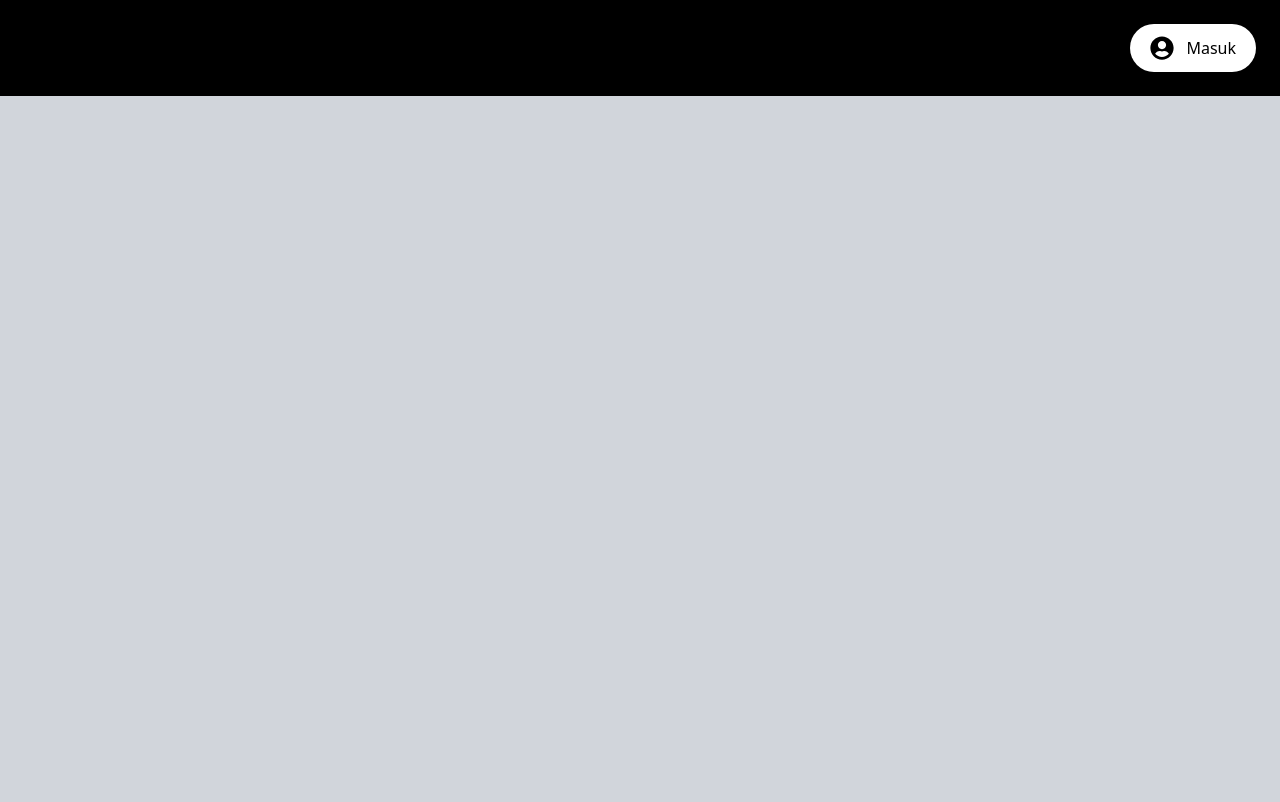
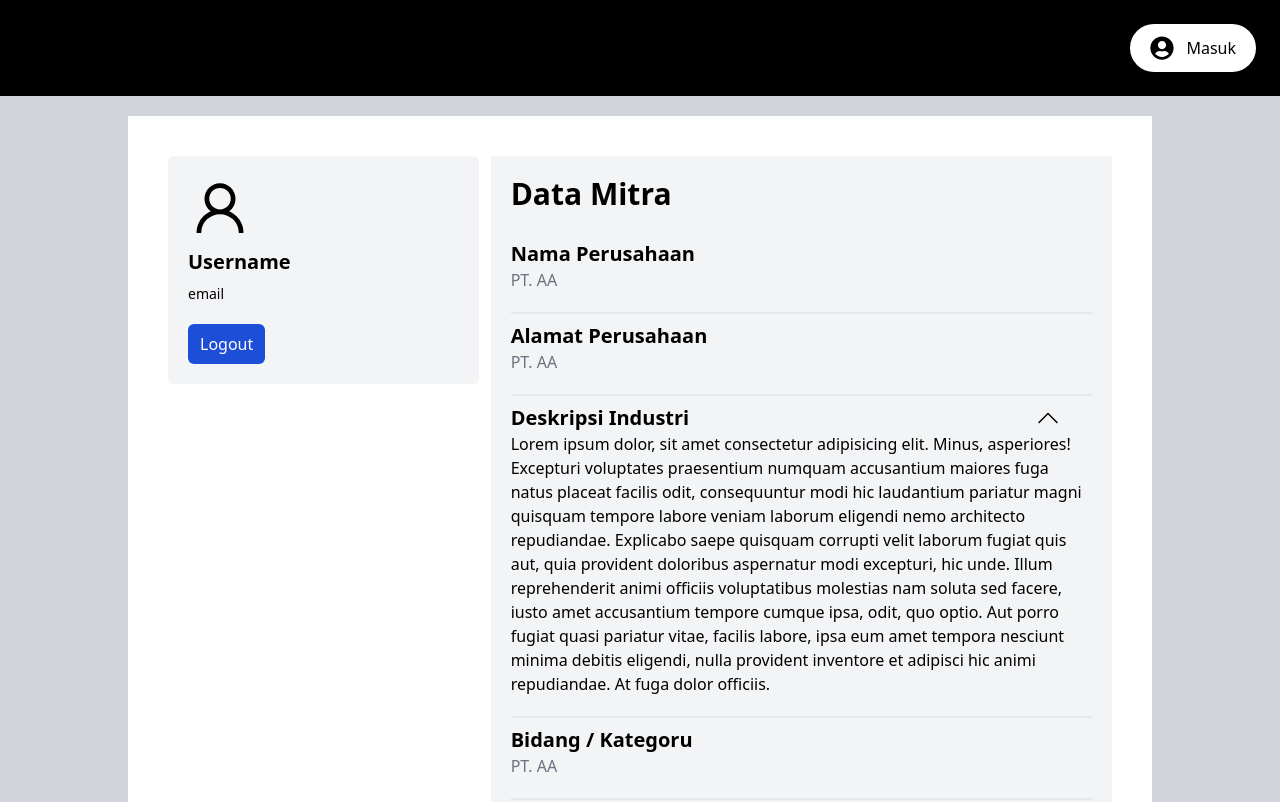
Before and after one commit to rg-km/final-project-engineering-3, a React (Create React App) app in the folder frontend/: page /mitra/profile in a window 1280 px wide. Before the commit this address had no page. Shown: the top 802 px of the page. Built offline with nearby package versions, Linux system fonts and the light colour scheme.

Commit message:
feat : add mitra profile page

```diff
--- a/frontend/src/App.js
+++ b/frontend/src/App.js
@@ -3,6 +3,7 @@ import TopBar from './components/shared/TopBar'
 import Login from './pages/Login'
 import MitraChallenges from './pages/MitraChallenges'
 import MitraInformation from './pages/MitraInformation'
+import MitraProfile from './pages/MitraProfile'
 import PostChallenge from './pages/PostChallenge'
 import RegistrantInformation from './pages/RegistrantInformation'
 import RegistrantList from './pages/RegistrantList'
@@ -25,6 +26,7 @@ function App() {
         </Route>
         <Route path="/mitra">
           <Route path="information" element={<MitraInformation />} />
+          <Route path="profile" element={<MitraProfile />} />
         </Route>
       </Routes>
     </div>
--- /dev/null
+++ b/frontend/src/pages/MitraProfile.jsx
@@ -0,0 +1,69 @@
+import React from 'react'
+import { AiOutlineUser } from 'react-icons/ai'
+import Accordion from '../components/shared/Accordion'
+
+function MitraProfile() {
+  return (
+    <div className="container">
+      <div className="grid lg:grid-cols-[1fr_2fr] gap-3">
+        <div className="space-y-6">
+          <div className="bg-gray-100 p-5 rounded-md flex flex-col justify-center items-center lg:items-start">
+            <div>
+              <AiOutlineUser fontSize={64} />
+            </div>
+            <div className="mt-2 space-y-2 text-center lg:text-left">
+              <div className="text-xl font-semibold">Username</div>
+              <div className="text-sm">email</div>
+            </div>
+            <button className="mt-5 text-white px-3 py-2 rounded-md bg-blue-700 hover:bg-blue-800">
+              Logout
+            </button>
+          </div>
+        </div>
+        <div className="p-5 bg-gray-100">
+          <h2 className="text-3xl font-semibold">Data Mitra</h2>
+          <div className="flex flex-col mt-5 divide-y-2 space-y-3">
+            <div className="py-2">
+              <div className="text-xl font-semibold">Nama Perusahaan</div>
+              <div className="text-gray-500">PT. AA</div>
+            </div>
+            <div className="py-2">
+              <div className="text-xl font-semibold">Alamat Perusahaan</div>
+              <div className="text-gray-500">PT. AA</div>
+            </div>
+            <div className="py-2">
+              <Accordion title={'Deskripsi Industri'} isOpen={true}>
+                <p>
+                  Lorem ipsum dolor, sit amet consectetur adipisicing elit. Minus, asperiores!
+                  Excepturi voluptates praesentium numquam accusantium maiores fuga natus placeat
+                  facilis odit, consequuntur modi hic laudantium pariatur magni quisquam tempore
+                  labore veniam laborum eligendi nemo architecto repudiandae. Explicabo saepe
+                  quisquam corrupti velit laborum fugiat quis aut, quia provident doloribus
+                  aspernatur modi excepturi, hic unde. Illum reprehenderit animi officiis
+                  voluptatibus molestias nam soluta sed facere, iusto amet accusantium tempore
+                  cumque ipsa, odit, quo optio. Aut porro fugiat quasi pariatur vitae, facilis
+                  labore, ipsa eum amet tempora nesciunt minima debitis eligendi, nulla provident
+                  inventore et adipisci hic animi repudiandae. At fuga dolor officiis.
+                </p>
+              </Accordion>
+            </div>
+            <div className="py-2">
+              <div className="text-xl font-semibold">Bidang / Kategoru</div>
+              <div className="text-gray-500">PT. AA</div>
+            </div>
+            <div className="py-2">
+              <div className="text-xl font-semibold">Jumlah Pegawai</div>
+              <div className="text-gray-500">PT. AA</div>
+            </div>
+            <div className="py-2">
+              <div className="text-xl font-semibold">No. Telp</div>
+              <div className="text-gray-500">PT. AA</div>
+            </div>
+          </div>
+        </div>
+      </div>
+    </div>
+  )
+}
+
+export default MitraProfile
```
